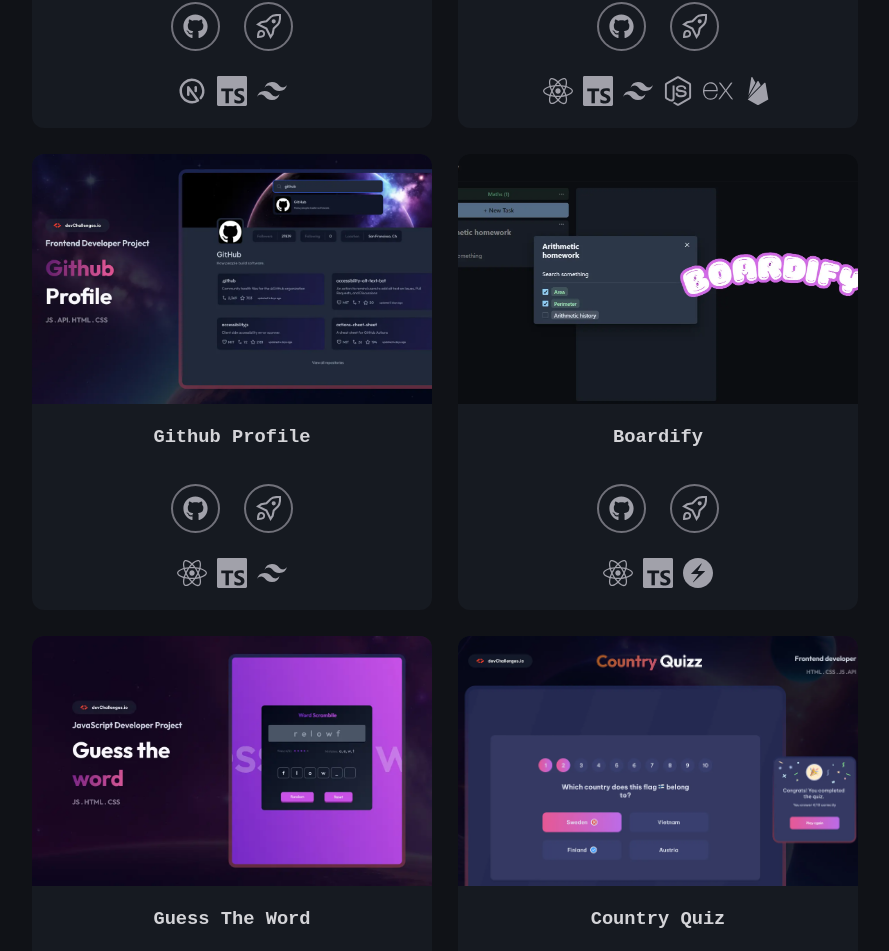
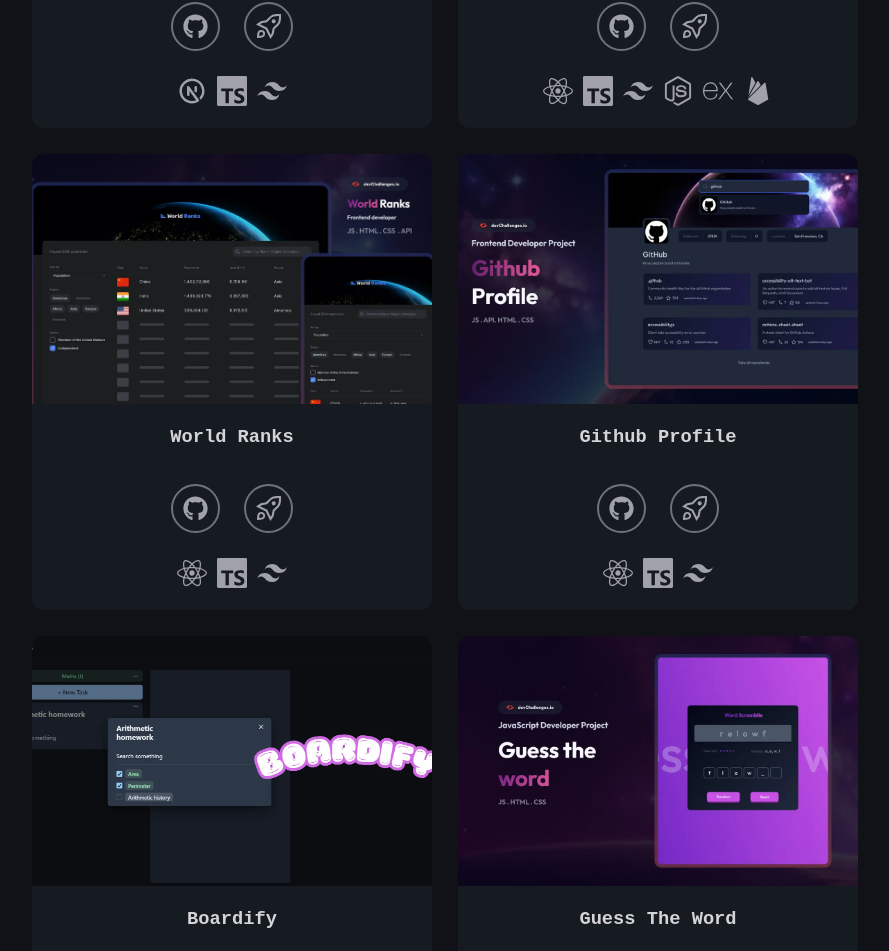
Before and after one commit to EdiedRamos/Edied, a React (Vite) app: page / in a window 1280 px wide. Shown: the part 1735-2686 px from the top of the page, without its empty margins (195-1084 px from the left). Built offline with nearby package versions, Linux system fonts and the light colour scheme; a web font is replaced by a local one.

Commit message:
feat: add new project

```diff
--- a/src/Data/Projects/index.ts
+++ b/src/Data/Projects/index.ts
@@ -10,6 +10,7 @@ import {
   QrGenerator,
   TicTacToe,
   UrlShortener,
+  WorldRanks,
 } from "@/Resources/Projects";
 
 import { Icons } from "@/General/Icons";
@@ -65,6 +66,26 @@ export const projectList: ProjectCardType[] = [
       {
         name: "firebase",
         Icon: Icons.firebase,
+      },
+    ],
+  },
+  {
+    title: "World Ranks",
+    preview: WorldRanks,
+    repository: "https://github.com/EdiedRamos/country-page",
+    deployed: "https://country-page-phi.vercel.app/countries",
+    techList: [
+      {
+        name: "react",
+        Icon: Icons.react,
+      },
+      {
+        name: "typescript",
+        Icon: Icons.typescript,
+      },
+      {
+        name: "tailwind",
+        Icon: Icons.tailwind,
       },
     ],
   },
--- a/src/Resources/Projects/index.ts
+++ b/src/Resources/Projects/index.ts
@@ -9,3 +9,4 @@ export { default as NoteCode } from "./notecode.webp";
 export { default as QrGenerator } from "./qr-generator.webp";
 export { default as TicTacToe } from "./tic-tac-toe.webp";
 export { default as UrlShortener } from "./url-shortener.webp";
+export { default as WorldRanks } from "./worldranks.webp";
```
Also changed, not shown: src/Resources/Projects/worldranks.webp (added).
